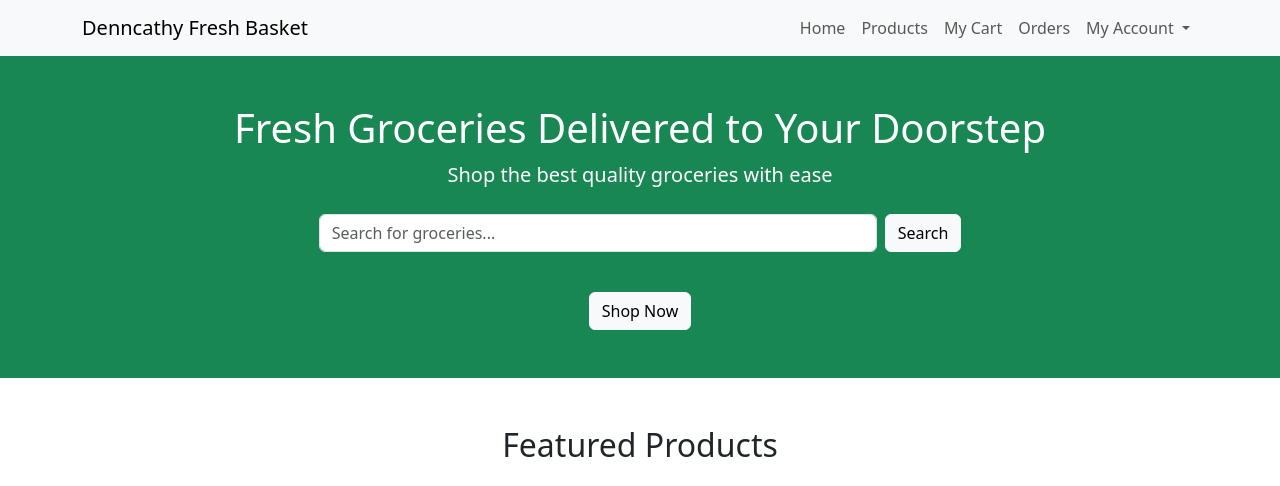
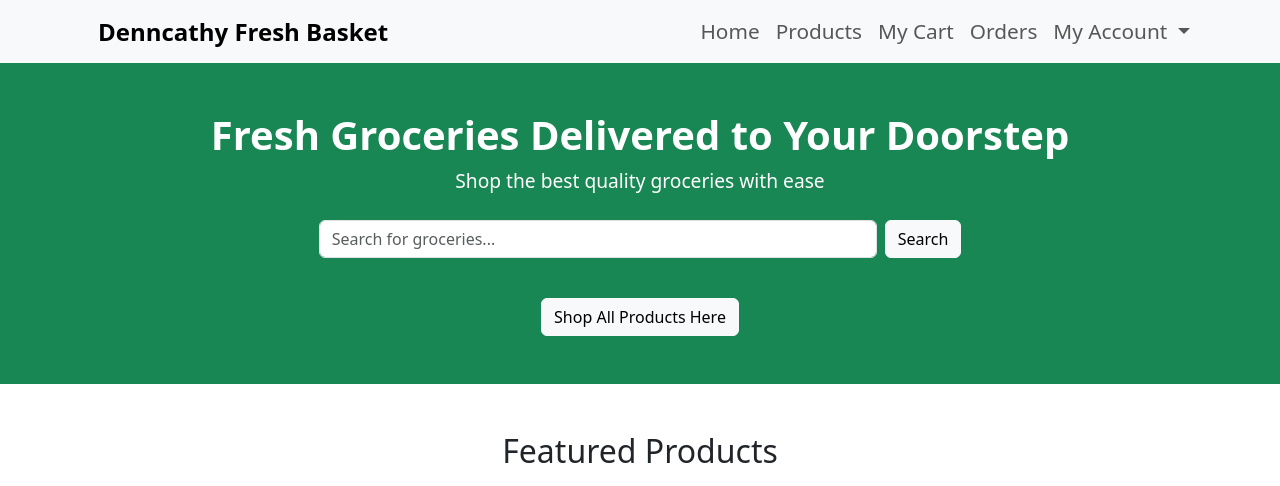
Before and after one commit to dmuchai/grocery-ecommerce, a Flask app: page / in a window 1280 px wide. Shown: the top 486 px of the page. Run offline with Flask 3, Linux system fonts and the light colour scheme; parts of the project's set-up code (start-up, migrations or seed data) failed here and were passed over.

Commit message:
updates to base html

```diff
--- a/static/css/styles.css
+++ b/static/css/styles.css
@@ -0,0 +1,32 @@
+/* Navbar customization */
+.navbar-nav .nav-link {
+    font-size: 1.3rem;
+    font-weight: 500;
+}
+
+/* Brand spacing */
+.navbar-brand {
+    padding-left: 1rem;
+    font-weight: 600;
+    font-size: 1.5rem;
+}
+
+/* Hero heading tweaks */
+.hero h1 {
+    font-size: 2.5rem;
+    font-weight: 600;
+}
+
+.hero p.lead {
+    font-size: 1.2rem;
+}
+
+/* Button polish */
+.btn {
+    transition: all 0.2s ease-in-out;
+}
+
+.btn:hover {
+    box-shadow: 0 4px 12px rgba(0, 0, 0, 0.1);
+    transform: translateY(-1px);
+}
--- a/templates/index.html
+++ b/templates/index.html
@@ -22,7 +22,7 @@
         </div>
 
         <!-- Shop Now Button -->
-        <a href="/products" class="btn btn-light mt-3">Shop Now</a>
+        <a href="/products" class="btn btn-light mt-3">Shop All Products Here</a>
     </div>
 </header>
 
```
Also changed, not shown: 2 other files.
